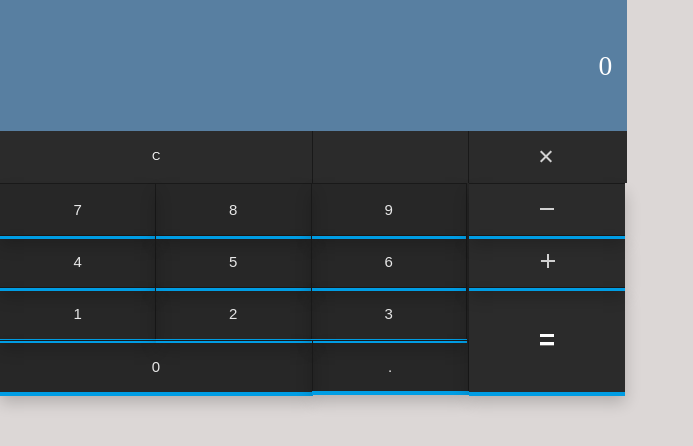
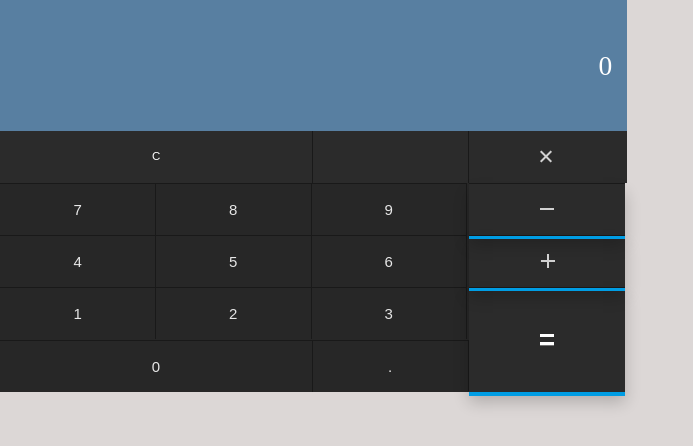
Before and after one commit to AliyuAbdullahi/AndelaCalculator, a plain HTML site: page index.html in a window 1280 px wide. Shown: the whole page, without its empty margins (0-693 px from the left). Drawn offline with Linux system fonts and the light colour scheme.

Commit message:
Improve UI

```diff
--- a/style/calculator.css
+++ b/style/calculator.css
@@ -1,6 +1,6 @@
 html, body {
   margin: 0;
-    float:center;
+ float:center;
   padding: 0;
 font-color: red;
   height: 70%;
@@ -61,7 +61,6 @@ input[disabled] {
   font-size: 3rem;
   font-weight: 50;
   color: #e7e7e7;
-    box-shadow: 0px 4px #009de4, 0px 10px 15px rgba(0, 0, 0, 0.2);
   border-top: .1rem solid #191919;
   border-right: .1rem solid #191919;
 }
@@ -269,7 +268,7 @@ input::-moz-focus-inner {
   }
 }
 
-input:active,
+
 input.active,
 .active {
   background-color: #008EAB;
```
